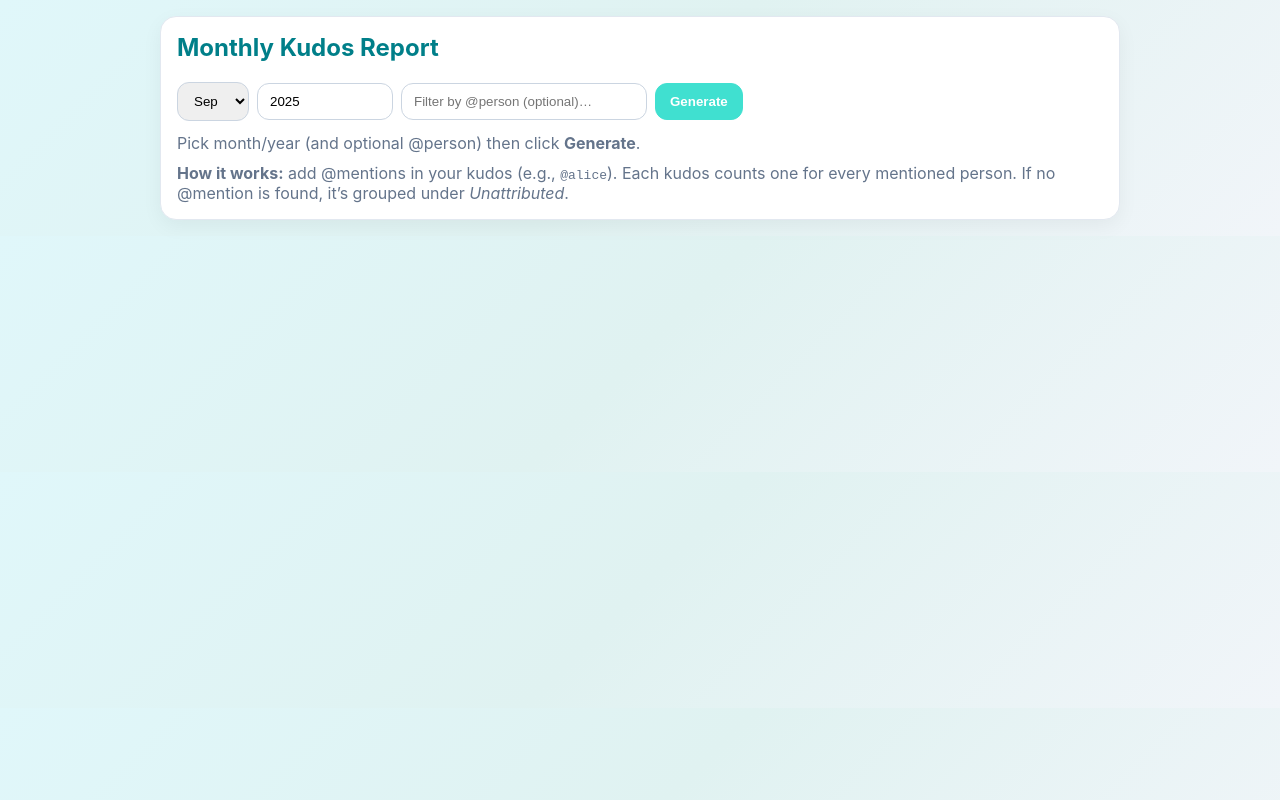
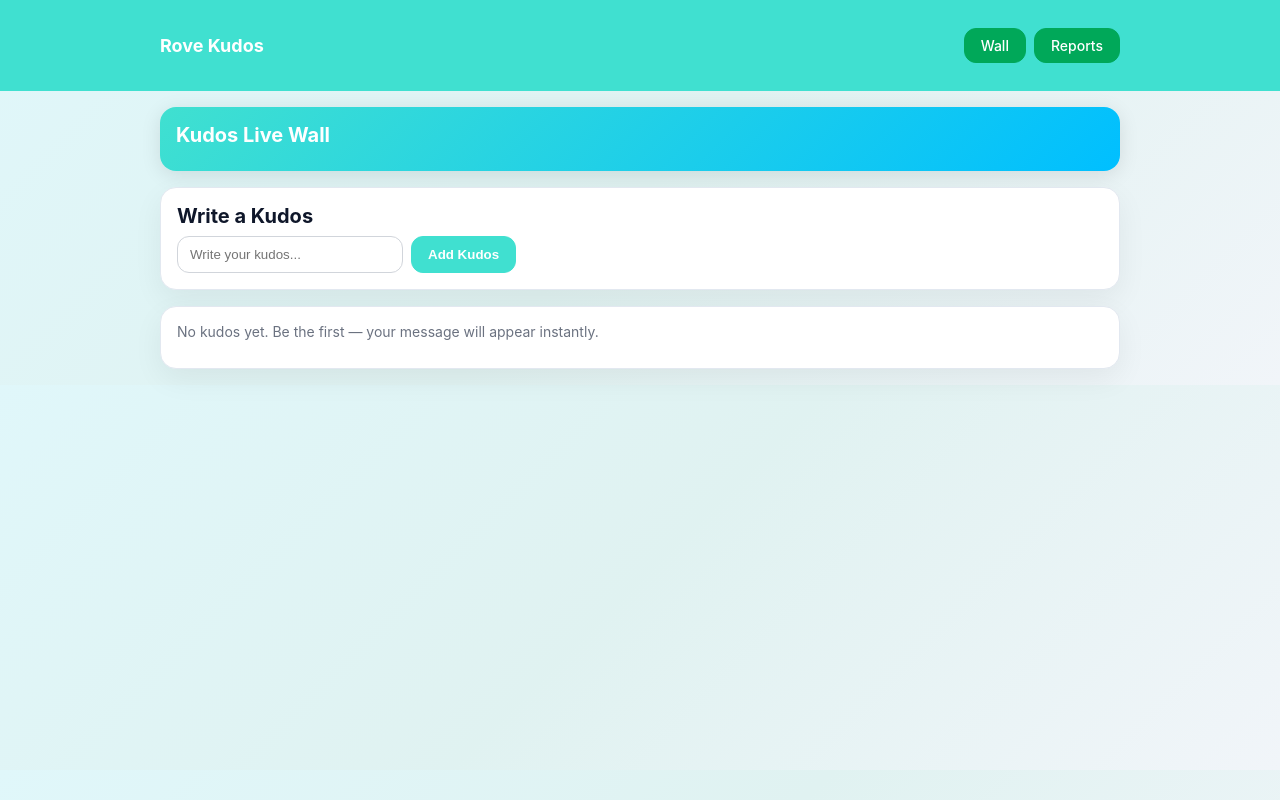
Before and after one commit to nina838/Rove-Kudos-, a React (Vite) app: page / in a window 1280 px wide. Built offline with nearby package versions, Linux system fonts and the light colour scheme.

Commit message:
Update App.jsx

```diff
--- a/src/App.jsx
+++ b/src/App.jsx
@@ -1,237 +1,167 @@
-// src/pages/Reports.jsx
-import React, { useMemo, useState } from "react";
+// src/App.jsx
+import React, { useState, useEffect } from "react";
+import { Routes, Route, Link, Navigate } from "react-router-dom";
+import KudosPanel from "./components/KudosPanel.jsx";
+import Reports from "./pages/Reports.jsx";
 
-/**
- * Monthly report that works with kudos shaped as:
- *   { id, content, createdAt }
- * It infers recipient(s) from @mentions in the content, e.g. "@alice great job".
- * - Multiple @mentions in one kudos are each counted once for that entry.
- * - If no @mention, the kudos is attributed to "Unattributed".
- *
- * Props (all optional):
- *   - kudos?: array
- *   - getContent?: (k) => string
- *   - getCreatedAt?: (k) => string|Date
- */
-export default function Reports({
-  kudos: kudosProp = [],
-  getContent = (k) => k.content,
-  getCreatedAt = (k) => k.createdAt,
-}) {
-  // Fallback to localStorage if no props provided
-  const kudosFromStorage = useMemo(() => {
-    try {
-      const raw = localStorage.getItem("kudos");
-      if (!raw) return [];
-      const arr = JSON.parse(raw);
-      return Array.isArray(arr) ? arr : [];
-    } catch {
-      return [];
-    }
+const S = {
+  page: { paddingTop: 16 },
+  card: {
+    background: "#fff",
+    borderRadius: 16,
+    padding: 16,
+    boxShadow: "0 10px 30px rgba(0,0,0,.06)",
+    border: "1px solid #e2e8f0",
+  },
+  head: { fontWeight: 700, fontSize: 20, marginBottom: 8, color: "#0f172a" },
+  row: { display: "flex", gap: 8, flexWrap: "wrap", alignItems: "center" },
+  input: {
+    padding: "10px 12px",
+    borderRadius: 12,
+    border: "1px solid #d1d5db",
+    minWidth: 200,
+  },
+  btn: {
+    padding: "10px 16px",
+    borderRadius: 12,
+    border: "1px solid #40E0D0",
+    background: "#40E0D0",
+    color: "#fff",
+    cursor: "pointer",
+    fontWeight: 600,
+  },
+};
+
+function Wall() {
+  const currentUserId = "guest";
+  const [kudos, setKudos] = useState([]);
+  const [message, setMessage] = useState("");
+
+  const hour = new Date().getHours();
+  const isOpen = hour >= 9 && hour < 21;
+
+  function addKudos(e) {
+    e.preventDefault();
+    const text = message.trim();
+    if (!text) return;
+    const now = new Date().toISOString();
+
+    setKudos((prev) => [
+      ...prev,
+      {
+        id: prev.length
+          ? Math.max(...prev.map((k) => Number(k.id) || 0)) + 1
+          : 1,
+        content: text,
+        createdAt: now,
+      },
+    ]);
+    setMessage("");
+  }
+
+  // Auto clear at 21:00
+  useEffect(() => {
+    const interval = setInterval(() => {
+      const now = new Date();
+      if (now.getHours() === 21 && now.getMinutes() === 0) {
+        setKudos([]);
+      }
+    }, 60000);
+    return () => clearInterval(interval);
   }, []);
 
-  const allKudos = (kudosProp && kudosProp.length ? kudosProp : kudosFromStorage) || [];
-
-  const MONTHS = ["Jan","Feb","Mar","Apr","May","Jun","Jul","Aug","Sep","Oct","Nov","Dec"];
-  const now = new Date();
-  const [selMonth, setSelMonth] = useState(now.getMonth());
-  const [selYear, setSelYear] = useState(now.getFullYear());
-  const [personFilter, setPersonFilter] = useState(""); // optional filter by person
-
-  // Extract @mentions from text. Returns array of strings without '@'
-  function extractMentions(text = "") {
-    const out = new Set();
-    // match @word (letters, digits, underscore, dot, hyphen). Case-insensitive.
-    const re = /@([A-Za-z0-9._-]+)/g;
-    let m;
-    while ((m = re.exec(text)) !== null) {
-      const name = m[1].trim();
-      if (name) out.add(name);
-    }
-    if (out.size === 0) {
-      out.add("Unattributed");
-    }
-    return Array.from(out);
-  }
-
-  function ymd(d) {
-    // YYYY-MM-DD
-    const yyyy = d.getFullYear();
-    const mm = String(d.getMonth() + 1).padStart(2, "0");
-    const dd = String(d.getDate()).padStart(2, "0");
-    return `${yyyy}-${mm}-${dd}`;
-  }
-
-  function withinSelectedMonth(dt) {
-    return dt.getMonth() === Number(selMonth) && dt.getFullYear() === Number(selYear);
-  }
-
-  // Build report when user clicks Generate
-  const [summaryRows, setSummaryRows] = useState([]); // [{ person, total }]
-  const [dailyRows, setDailyRows] = useState([]);     // [{ date, person, count }]
-
-  function generate() {
-    const summaryMap = new Map(); // person -> total
-    const dayMap = new Map();     // `${date}::${person}` -> count
-
-    for (const k of allKudos) {
-      const dt = new Date(getCreatedAt(k));
-      if (isNaN(dt)) continue;
-      if (!withinSelectedMonth(dt)) continue;
-
-      const text = (getContent?.(k) ?? k.content ?? "").toString();
-      const mentions = extractMentions(text);
-      const dateKey = ymd(dt);
-
-      for (const personRaw of mentions) {
-        const person = personRaw; // keep as-is (case-sensitive display)
-        if (personFilter && person.toLowerCase() !== personFilter.trim().toLowerCase()) {
-          continue;
-        }
-
-        // summary
-        summaryMap.set(person, (summaryMap.get(person) || 0) + 1);
-
-        // per day
-        const key = `${dateKey}::${person}`;
-        dayMap.set(key, (dayMap.get(key) || 0) + 1);
-      }
-    }
-
-    // Build rows
-    const sRows = Array.from(summaryMap, ([person, total]) => ({ person, total }))
-      .sort((a, b) => b.total - a.total || a.person.localeCompare(b.person));
-
-    const dRows = Array.from(dayMap, ([key, count]) => {
-      const [date, person] = key.split("::");
-      return { date, person, count };
-    }).sort((a, b) => {
-      // sort by date desc, then person asc
-      if (a.date < b.date) return 1;
-      if (a.date > b.date) return -1;
-      return a.person.localeCompare(b.person);
-    });
-
-    setSummaryRows(sRows);
-    setDailyRows(dRows);
-  }
-
-  // Simple styles
-  const S = {
-    wrap: { paddingTop: 16 },
-    card: { background: "#fff", borderRadius: 16, padding: 16, border: "1px solid #e2e8f0", boxShadow: "0 6px 20px rgba(0,0,0,.05)" },
-    h2: { marginTop: 0, color: "#007f89" },
-    row: { display: "flex", gap: 8, alignItems: "center", flexWrap: "wrap", marginBottom: 12 },
-    input: { padding: "10px 12px", borderRadius: 12, border: "1px solid #cbd5e1" },
-    btn: { padding: "10px 14px", borderRadius: 12, border: "1px solid #40E0D0", background: "#40E0D0", color: "#fff", cursor: "pointer", fontWeight: 600 },
-    table: { width: "100%", borderCollapse: "collapse", fontSize: 14, marginTop: 8, background: "#fff", borderRadius: 12, overflow: "hidden" },
-    th: { textAlign: "left", borderBottom: "1px solid #e5e7eb", padding: "10px 12px", background: "#f5f7fa" },
-    td: { borderBottom: "1px solid #f1f5f9", padding: "10px 12px", verticalAlign: "top" },
-    muted: { color: "#64748b" },
-    kpiRow: { marginTop: 6, marginBottom: 8 },
-  };
-
-  // Autocomplete options: collect distinct persons from all kudos for convenience
-  const allPersons = useMemo(() => {
-    const set = new Set();
-    for (const k of allKudos) {
-      const text = (getContent?.(k) ?? k.content ?? "").toString();
-      extractMentions(text).forEach(p => set.add(p));
-    }
-    return Array.from(set).sort();
-  }, [allKudos]);
+  // Save kudos to localStorage so Reports can use them
+  useEffect(() => {
+    localStorage.setItem("kudos", JSON.stringify(kudos));
+  }, [kudos]);
 
   return (
-    <div className="container" style={S.wrap}>
-      <div className="card" style={S.card}>
-        <h2 style={S.h2}>Monthly Kudos Report</h2>
+    <>
+      {/* Turquoise banner */}
+      <div
+        style={{
+          ...S.card,
+          marginBottom: 16,
+          background: "linear-gradient(135deg, #40E0D0, #00BFFF)",
+          color: "white",
+          boxShadow: "0 4px 20px rgba(0,0,0,0.1)",
+          border: "none",
+        }}
+      >
+        <div style={{ ...S.head, color: "white" }}>Kudos Live Wall</div>
+      </div>
 
-        <div style={S.row}>
-          <select value={selMonth} onChange={(e)=>setSelMonth(Number(e.target.value))} style={S.input}>
-            {MONTHS.map((m, i) => <option key={m} value={i}>{m}</option>)}
-          </select>
-
-          <input
-            type="number"
-            value={selYear}
-            onChange={(e)=>setSelYear(Number(e.target.value))}
-            style={{ ...S.input, width: 110 }}
-          />
-
-          <input
-            list="persons"
-            placeholder="Filter by @person (optional)…"
-            value={personFilter}
-            onChange={(e) => setPersonFilter(e.target.value)}
-            style={{ ...S.input, minWidth: 220 }}
-          />
-          <datalist id="persons">
-            {allPersons.map(p => <option key={p} value={p} />)}
-          </datalist>
-
-          <button style={S.btn} onClick={generate}>Generate</button>
-        </div>
-
-        {/* Summary */}
-        {summaryRows.length > 0 ? (
-          <>
-            <div style={S.kpiRow}>
-              <span style={{ fontWeight: 700 }}>{summaryRows.reduce((a, b) => a + b.total, 0)}</span>{" "}
-              <span style={S.muted}>kudos in {MONTHS[selMonth]} {selYear}</span>
-            </div>
-            <table style={S.table}>
-              <thead>
-                <tr>
-                  <th style={S.th}>Person</th>
-                  <th style={S.th} width="120">Total</th>
-                </tr>
-              </thead>
-              <tbody>
-                {summaryRows.map((r) => (
-                  <tr key={r.person}>
-                    <td style={S.td}>@{r.person}</td>
-                    <td style={S.td}>{r.total}</td>
-                  </tr>
-                ))}
-              </tbody>
-            </table>
-          </>
+      <div style={{ ...S.card, marginBottom: 16 }}>
+        <div style={S.head}>Write a Kudos</div>
+        {isOpen ? (
+          <form onSubmit={addKudos} style={{ ...S.row }}>
+            <input
+              style={S.input}
+              placeholder="Write your kudos..."
+              value={message}
+              onChange={(e) => setMessage(e.target.value)}
+            />
+            <button style={S.btn} type="submit">
+              Add Kudos
+            </button>
+          </form>
         ) : (
-          <div style={{ ...S.muted, marginTop: 8 }}>
-            Pick month/year (and optional @person) then click <b>Generate</b>.
+          <div style={{ color: "#64748b" }}>
+            Kudos Live Wall is closed now. Open daily <b>09:00–21:00</b>.
           </div>
         )}
+      </div>
 
-        {/* Daily breakdown */}
-        {dailyRows.length > 0 && (
-          <>
-            <h3 style={{ marginTop: 18, marginBottom: 6, color: "#007f89" }}>Daily Breakdown</h3>
-            <table style={S.table}>
-              <thead>
-                <tr>
-                  <th style={S.th} width="140">Date</th>
-                  <th style={S.th}>Person</th>
-                  <th style={S.th} width="120">Kudos</th>
-                </tr>
-              </thead>
-              <tbody>
-                {dailyRows.map((r, idx) => (
-                  <tr key={idx}>
-                    <td style={S.td}>{r.date}</td>
-                    <td style={S.td}>@{r.person}</td>
-                    <td style={S.td}>{r.count}</td>
-                  </tr>
-                ))}
-              </tbody>
-            </table>
-          </>
-        )}
-
-        <div style={{ ...S.muted, marginTop: 10 }}>
-          <b>How it works:</b> add @mentions in your kudos (e.g., <code>@alice</code>).
-          Each kudos counts one for every mentioned person. If no @mention is found, it’s grouped under <i>Unattributed</i>.
-        </div>
+      <div style={S.card}>
+        <KudosPanel
+          kudos={kudos}
+          getContent={(k) => k.content}
+          getCreatedAt={(k) => k.createdAt}
+          currentUserId={currentUserId}
+          allowedAdminIds={["rovester-"]}
+          onArchive={() => alert("Archive requested")}
+          onDelete={() => alert("Delete requested")}
+        />
       </div>
-    </div>
+    </>
   );
 }
+
+export default function App() {
+  return (
+    <>
+      <nav className="nav" style={{ background: "#40E0D0" }}>
+        <div className="container nav-inner">
+          <div className="brand" style={{ color: "white" }}>
+            Rove Kudos
+          </div>
+          <div className="spacer" />
+          <Link to="/wall" className="btn">
+            Wall
+          </Link>
+          <Link to="/reports" className="btn" style={{ marginLeft: 8 }}>
+            Reports
+          </Link>
+        </div>
+      </nav>
+
+      <main className="container" style={S.page}>
+        <Routes>
+          <Route path="/" element={<Wall />} />
+          <Route path="/wall" element={<Wall />} />
+          <Route
+            path="/reports"
+            element={
+              <Reports
+                kudos={JSON.parse(localStorage.getItem("kudos") || "[]")}
+                getContent={(k) => k.content}
+                getCreatedAt={(k) => k.createdAt}
+              />
+            }
+          />
+          <Route path="*" element={<Navigate to="/wall" replace />} />
+        </Routes>
+      </main>
+    </>
+  );
+}
```
